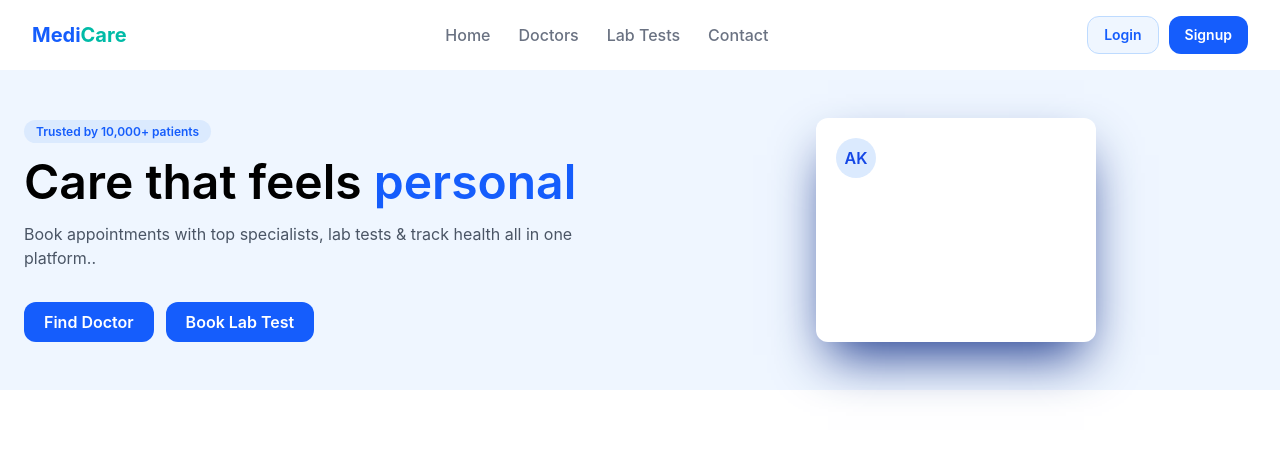
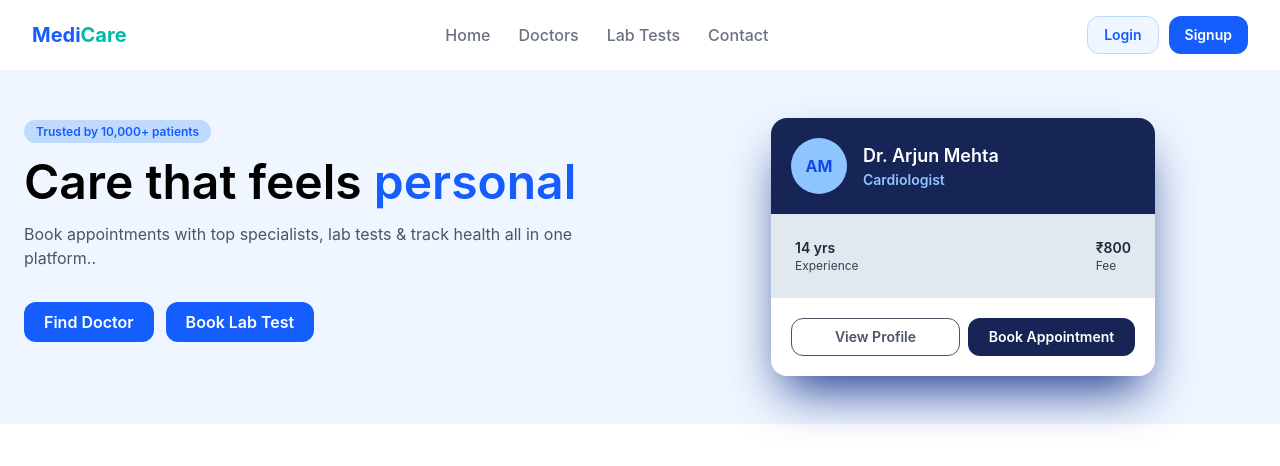
Before and after one commit to Tanineymar/Hospital-management, a React (Vite) app in the folder frontend/: page / in a window 1280 px wide. Shown: the top 466 px of the page. Built offline with nearby package versions, Linux system fonts and the light colour scheme.

Commit message:
Hero section done

```diff
--- a/frontend/src/components/Hero.jsx
+++ b/frontend/src/components/Hero.jsx
@@ -4,10 +4,10 @@
 function Hero() {
   return (
     <>
-      <section className="grid md:grid-cols-2 gap-8 px-6 py-12 bg-blue-50">
+      <section className="grid md:grid-cols-2 gap-15 px-6 py-12 bg-blue-50">
         {/* Left */}
         <div>
-          <span className="text-xs bg-blue-100 px-3 py-1 rounded-full text-blue-600 font-semibold">
+          <span className="text-xs bg-blue-200 px-3 py-1 rounded-full text-blue-600 font-semibold">
             Trusted by 10,000+ patients
           </span>
           <h1 className="text-3xl md:text-5xl font-semibold  mt-4">
@@ -27,16 +27,48 @@ function Hero() {
           </div>
         </div>
         {/* Right Card */}
-
         <div className="flex justify-center">
-          <div className="bg-white p-5 rounded-xl w-70 shadow-2xl shadow-blue-900 h">
-            <div className="bg-blue-100 w-10 h-10 p-2 rounded-full flex justify-center items-center font-semibold text-blue-700">
-              AK
+          <div className="w-full max-w-sm bg-white rounded-2xl shadow-2xl shadow-blue-900 ">
+            <div className="flex items-center gap-4  bg-blue-950 p-5 rounded-t-2xl">
+              <div className="w-14 h-14 rounded-full bg-blue-300 flex items-center justify-center font-bold text-blue-700 ">
+                AM
               </div>
 
+              <div>
+                <h2 className="font-semibold text-lg text-white">
+                  Dr. Arjun Mehta
+                </h2>
+                <p className="text-sm text-blue-300  font-semibold ">
+                  Cardiologist
+                </p>
+              </div>
+            </div>
+            {/* Experience + Fee */}
+            <div className="flex justify-between text-sm bg-slate-200 p-6">
+              <div>
+                <p className="font-semibold text-gray-800">14 yrs</p>
+                <p className="text-gray-700 text-xs">Experience</p>
+              </div>
+              <div>
+                <p className="font-semibold text-gray-800">₹800</p>
+                <p className="text-gray-700 text-xs">Fee</p>
+              </div>
+            </div>
+
+            {/* buttons */}
+            <div className="flex gap-2 p-5">
+            <button className="flex-1 py-2 rounded-xl border text-sm text-gray-600 hover:bg-gray-50 transition font-semibold">
+              View Profile
+            </button>
+
+            <button className="flex-1 py-2 rounded-xl bg-blue-950 text-white text-sm hover:bg-blue-900 transition font-semibold">
+              Book Appointment
+            </button>
+          </div>
 
           </div>
         </div>
+
 
       </section>
     </>
```
